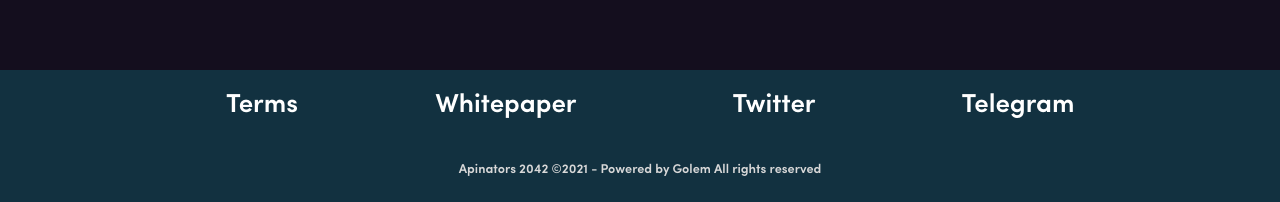
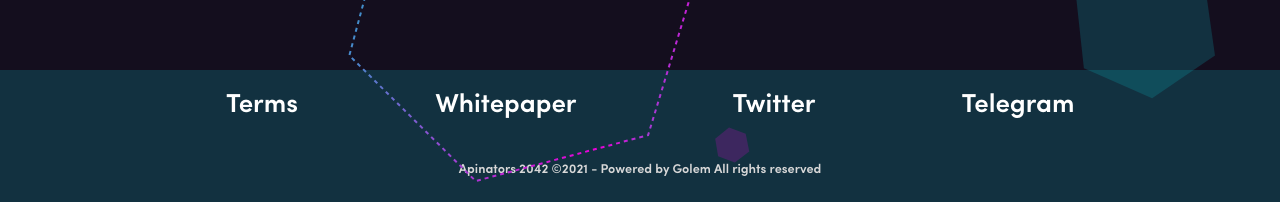
Before and after one commit to Emergencesxyz/SpiceRush, a Next.js app in the folder landing/: page / in a window 1280 px wide. Shown: the part 4755-4957 px from the top of the page. Built offline with nearby package versions, Linux system fonts and the light colour scheme; a web font is replaced by a local one; what @web3-react/core would draw is missing.

Commit message:
Footer: image

```diff
--- a/landing/components/Scene/Scene.module.scss
+++ b/landing/components/Scene/Scene.module.scss
@@ -28,18 +28,16 @@
     z-index: 3;
   }
 }
-/* @media (max-width: 576px) {
+@media (max-width: 576px) {
   .sceneSection {
-    height: 90vh;
+    height: auto;
     .cowboyScene {
-      overflow: hidden;
-      position: relative;
-      padding-top: 0;
+      padding-top: 0%; /* Player ratio: 100 / (1280 / 720) */
 
-      .reactPlayer {
+      /*   .reactPlayer {
         height: 80%;
         margin-top: 30px;
-      }
+      } */
     }
   }
-} */
+}
--- a/landing/pages/index.tsx
+++ b/landing/pages/index.tsx
@@ -187,9 +187,12 @@ const Home: NextPage = () => {
         {typeof window !== "undefined" && !isMobile && <RoadmapDesktop />}
       </div>
 
-      <footer className={styles.footer}>
+      <div className={styles.hexagons}>
+        <img src="../pictures/hexagonals.svg" />
+      </div>
+      <div className={styles.footer}>
         <Footer isMobile={isMobile} />
-      </footer>
+      </div>
     </div>
   );
 };
--- a/landing/styles/Home.module.css
+++ b/landing/styles/Home.module.css
@@ -4,6 +4,7 @@
   color: white;
   width: 100vw;
   cursor: url("../public/pictures/Cursor.png") 25 15, auto !important;
+  position: relative;
 }
 
 .presentation {
@@ -168,6 +169,12 @@
   box-shadow: none !important;
 } */
 
+.hexagons {
+  bottom: 0;
+  margin-left: 12%;
+  position: absolute;
+}
+
 .footer {
   display: flex;
   flex-direction: column;
@@ -178,15 +185,6 @@
   align-items: center;
   font-size: 20px;
 }
-
-/* @media (max-width: 1366px) {
-  .button {
-    font-size: 30px;
-    height: 50px;
-    width: fit-content;
-    max-width: 200px;
-  }
-} */
 
 @media (max-width: 600px) {
   .cowboyScene {
```
Also changed, not shown: landing/public/pictures/hexagonals.svg (added).
